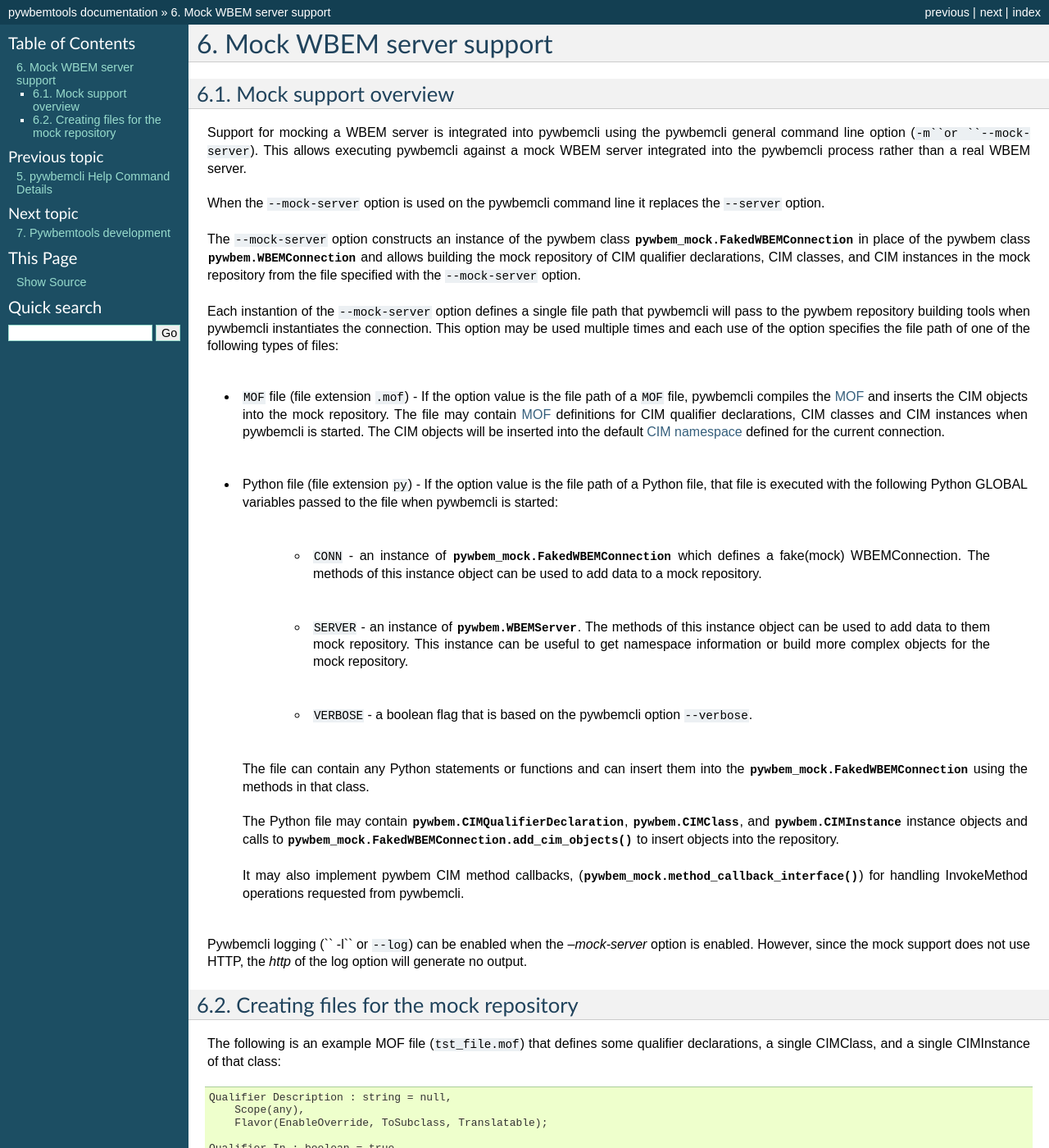
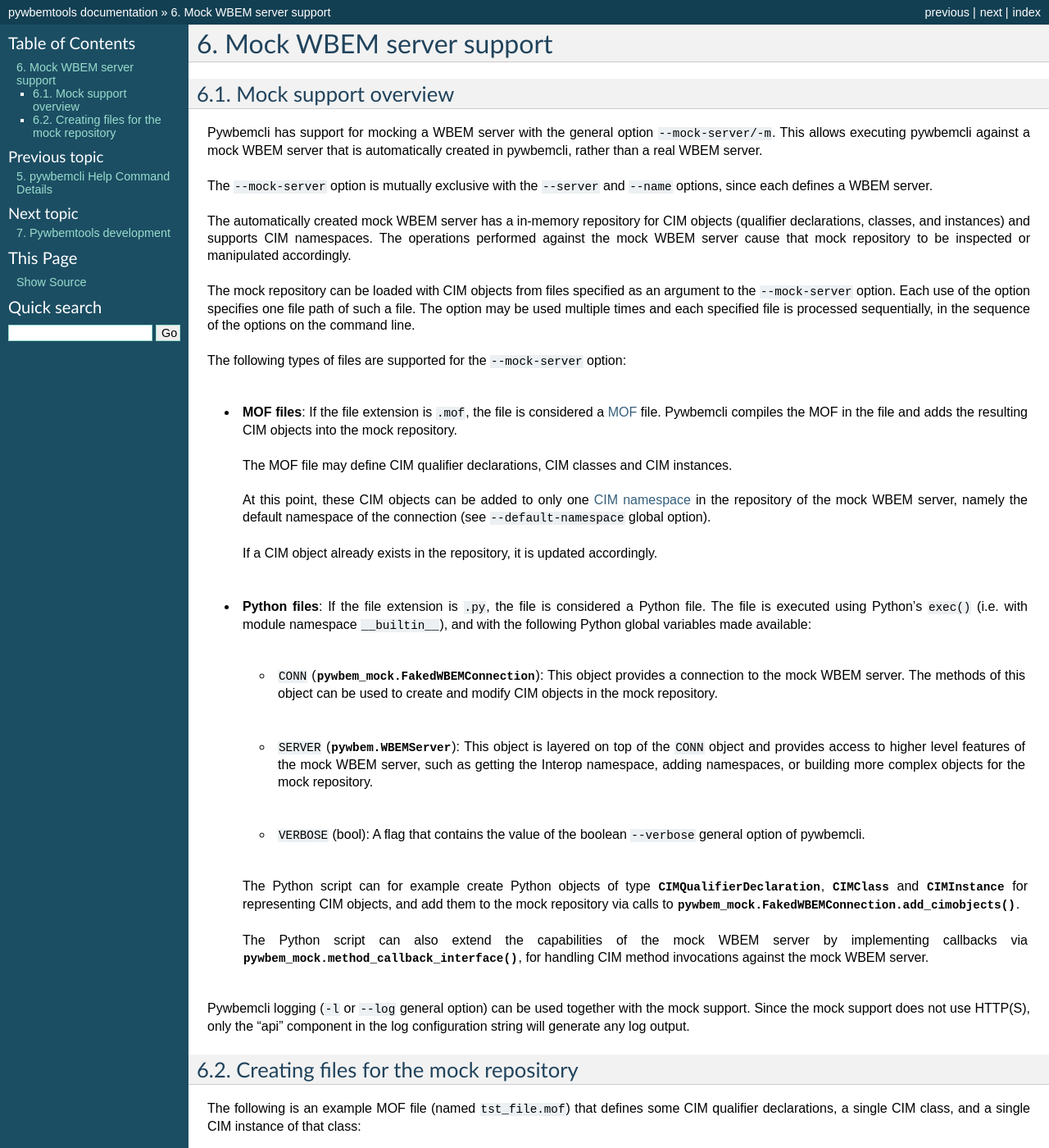
Before and after one commit to pywbem/pywbemtools, a Sphinx documentation site: the page built from docs/mock_support.rst, in a window 1280 px wide and 1400 px high. Shown: the whole window at 82% size. Built offline with Sphinx 7.4.7, drawn with Linux system fonts in a browser that asks for light colours; the version number could not be read and is left out; some of the changed text lies outside the part shown.

Commit message:
Docs: Improved Mock chapter
This update includes improvements from review, and fixes in formatting and links.
Also, the Python script example was updated to match the MOF file.

Signed-off-by: Andreas Maier <maiera@de.ibm.com>

```diff
--- a/docs/mock_support.rst
+++ b/docs/mock_support.rst
@@ -8,65 +8,74 @@
 Mock support overview
 ---------------------
 
-Support for mocking a WBEM server is integrated into pywbemcli using  the
-pywbemcli  general command line option (``-m``or ``--mock-server``).  This
-allows executing pywbemcli against a mock WBEM server integrated into the
-pywbemcli process rather than a real WBEM server.
+Pywbemcli has support for mocking a WBEM server with the general option
+``--mock-server/-m``. This allows executing pywbemcli against a mock
+WBEM server that is automatically created in pywbemcli, rather than a real
+WBEM server.
 
-When the ``--mock-server`` option is used on the pywbemcli command line it
-replaces the ``--server`` option.
+The ``--mock-server`` option is mutually exclusive with the ``--server`` and
+``--name`` options, since each defines a WBEM server.
 
-The ``--mock-server`` option constructs an instance of the pywbem class
-:class:`pywbem_mock.FakedWBEMConnection` in place of the pywbem class
-:class:`pywbem.WBEMConnection` and allows building the mock repository
-of CIM qualifier declarations, CIM classes, and CIM instances in the mock
-repository from the file specified with the ``--mock-server`` option.
+The automatically created mock WBEM server has a in-memory repository for
+CIM objects (qualifier declarations, classes, and instances) and supports
+CIM namespaces. The operations performed against the mock WBEM server cause
+that mock repository to be inspected or manipulated accordingly.
 
-Each instantion of the ``--mock-server`` option defines a single file path that
-pywbemcli will pass to the pywbem repository building tools when pywbemcli
-instantiates the connection. This option may be used multiple times and each
-use of the option specifies the file path of one of the following types of
-files:
+The mock repository can be loaded with CIM objects from files specified as
+an argument to the ``--mock-server`` option. Each use of the option specifies
+one file path of such a file. The option may be used multiple times and each
+specified file is processed sequentially, in the sequence of the options
+on the command line.
 
-* ``MOF`` file (file extension ``.mof``) - If the option value is the file path of
-  a ``MOF`` file, pywbemcli compiles the :term:`MOF` and inserts the CIM
-  objects into the mock repository. The file may contain :term:`MOF`
-  definitions for CIM qualifier declarations, CIM classes  and CIM instances
-  when pywbemcli is started.  The CIM objects will be inserted into the default
-  :term:`CIM namespace` defined for the current connection.
+The following types of files are supported for the ``--mock-server`` option:
 
-* Python file (file extension ``py``) - If the option value is the file path of
-  a Python file, that file is executed with the following Python GLOBAL
-  variables passed to the file when pywbemcli is started:
+* **MOF files**: If the file extension is ``.mof``, the file is considered a
+  :term:`MOF` file. Pywbemcli compiles the MOF in the file and adds the
+  resulting CIM objects into the mock repository.
 
-    * ``CONN`` - an instance of :class:`pywbem_mock.FakedWBEMConnection` which
-      defines a fake(mock) WBEMConnection. The methods of this instance
-      object can be used to add data to a mock repository.
+  The MOF file may define CIM qualifier declarations, CIM classes and CIM
+  instances.
 
-    * ``SERVER`` - an instance of :class:`pywbem.WBEMServer`. The
-      methods of this instance object can be used to add data to
-      them mock repository. This instance can be useful to get
-      namespace information or build more complex objects
-      for the mock repository.
+  At this point, these CIM objects can be added to only one
+  :term:`CIM namespace` in the repository of the mock WBEM server, namely the
+  default namespace of the connection (see ``--default-namespace`` global
+  option).
 
-    * ``VERBOSE`` - a boolean flag that is based on the pywbemcli option
-      ``--verbose``.
+  If a CIM object already exists in the repository, it is updated accordingly.
 
-  The file can contain any Python statements or functions and can insert them
-  into the :class:`pywbem_mock.FakedWBEMConnection` using the
-  methods in that class.
+* **Python files**: If the file extension is ``.py``, the file is considered
+  a Python file. The file is executed using Python's ``exec()`` (i.e. with
+  module namespace ``__builtin__``), and with the following Python global
+  variables made available:
 
-  The  Python file may contain :class:`pywbem.CIMQualifierDeclaration`,
-  :class:`pywbem.CIMClass`, and :class:`pywbem.CIMInstance` instance objects
-  and calls to :meth:`pywbem_mock.FakedWBEMConnection.add_cim_objects` to
-  insert objects into the repository.
+  * ``CONN`` (:class:`pywbem_mock.FakedWBEMConnection`):
+    This object provides a connection to the mock WBEM server. The methods
+    of this object can be used to create and modify CIM objects in the
+    mock repository.
 
-  It may also implement pywbem CIM method callbacks, (:meth:`pywbem_mock.method_callback_interface`)
-  for handling InvokeMethod operations requested from pywbemcli.
+  * ``SERVER`` (:class:`pywbem.WBEMServer`):
+    This object is layered on top of the ``CONN`` object and provides access
+    to higher level features of the mock WBEM server, such as getting the
+    Interop namespace, adding namespaces, or building more complex objects
+    for the mock repository.
 
-Pywbemcli logging (`` -l`` or ``--log``) can be enabled when the
-`--mock-server` option is enabled. However, since the mock support does not use
-HTTP, the `http`  of the log option will generate no output.
+  * ``VERBOSE`` (bool):
+    A flag that contains the value of the boolean ``--verbose`` general
+    option of pywbemcli.
+
+  The Python script can for example create Python objects of type
+  :class:`~pywbem.CIMQualifierDeclaration`, :class:`~pywbem.CIMClass` and
+  :class:`~pywbem.CIMInstance` for representing CIM objects, and add them to
+  the mock repository via calls to
+  :meth:`pywbem_mock.FakedWBEMConnection.add_cimobjects`.
+
+  The Python script can also extend the capabilities of the mock WBEM server
+  by implementing callbacks via :func:`pywbem_mock.method_callback_interface`,
+  for handling CIM method invocations against the mock WBEM server.
+
+Pywbemcli logging (``-l`` or ``--log`` general option) can be used together
+with the mock support. Since the mock support does not use HTTP(S), only the
+"api" component in the log configuration string will generate any log output.
 
 
 .. _`Creating files for the mock repository`:
@@ -74,11 +83,13 @@
 Creating files for the mock repository
 ---------------------------------------
 
-The following is an example  MOF file (``tst_file.mof``) that defines some
-qualifier declarations, a single CIMClass, and a single CIMInstance of that
-class:
+The following is an example MOF file (named ``tst_file.mof``) that defines some
+CIM qualifier declarations, a single CIM class, and a single CIM instance of
+that class:
 
 .. code-block:: text
+
+    # Define some qualifiers
 
     Qualifier Description : string = null,
         Scope(any),
@@ -96,113 +107,151 @@
         Scope(parameter),
         Flavor(DisableOverride, ToSubclass);
 
-     [Description ("Simple CIM Class")]
+    # Define a class
 
+       [Description ("Simple CIM Class")]
     class CIM_Foo {
-            [Key, Description ("This is key property.")]
+
+           [Key, Description("This is a key property")]
         string InstanceID;
 
-            [Description ("This is Uint32 property.")]
+           [Description("This is a uint32 property")]
         uint32 IntegerProp;
 
-            [IN ( false ), OUT, Description("TestMethod Param")]
-          string OutputParam);
-
-            [ Description("Method with no Parameters") ]
-        uint32 DeleteNothing();
+           [Description("Method with one output parameter")]
+        uint32 TestMethod(
+               [In (false), Out, Description("Output parameter")]
+            string OutputParam;
+        );
     };
 
-    # define the instance of CIM_Foo in MOF
-    # NOTE that the alias $foo1 creates the instance name
+    # Define an instance of the class
+
     instance of CIM_Foo as $foo1 {
         InstanceID = "CIM_Foo1";
         IntegerProp = 1;
-        };
+    };
 
-The pywbemcli command to insert these CIM objects into the mock repository
-(where the file containing the above MOF is ``tst_file.mof``)  and then to
-enumerate its CIM classes is::
+The pywbemcli command to use this MOF file for loading into a mock WBEM server,
+and then to enumerate its CIM class names is::
 
-    $ pywbemcli --mock-server tst_file.mof class enumerate
+    $ pywbemcli --mock-server tst_file.mof class enumerate --names-only
+    CIM_Foo
 
-           [Description ( "Simple CIM Class" )]
-        class CIM_Foo {
-
-              [Key ( true ),
-               Description ( "This is key property." )]
-           string InstanceID;
-
-              [Description ( "This is Uint32 property." )]
-           uint32 IntegerProp;
-
-              [Description ( "Method with in and out parameters" )]
-           uint32 Fuzzy(
-                 [IN ( true ),
-                  OUT ( true ),
-                  Description ( "Define data to be returned in output parameter" )]
-              string TestInOutParameter,
-                 [IN ( true ),
-                  OUT ( true ),
-                  Description ( "Test of ref in/out parameter" )]
-              CIM_Foo REF TestRef,
-                 [IN ( false ),
-                  OUT ( true ),
-                  Description ( "Rtns method name if exists on input" )]
-              string OutputParam,
-                 [IN ( true ),
-                  Description ( "Defines return value if provided." )]
-              uint32 OutputRtnValue);
-
-              [Description ( "Method with no Parameters" )]
-           uint32 DeleteNothing();
-
-        };
-      $
-
-The following is Python code (in a file tst_file.py)) that will insert CIM
-objects defined using the pywbem APIs into the mock repository in the default
-namespace. If the ``--verbose`` general option is set on the pywbemcli command
-line, the global variable ``VERBOSE`` will be set True and the code below  will
-display the repository and test that the class is in the repository with
-GetClass:
+The following is Python code (in a file ``tst_file.py``) that will add the same
+CIM objects as in the MOF file to the mock repository using
+:meth:`~pywbem_mock.FakedWBEMConnection.add_cim_objects`. If the ``--verbose``
+general option is set on the pywbemcli command line, the mock repository will
+be displayed:
 
 .. code-block:: python
 
-    # CONN and VERBOSE are GLOBAL available to this code when executed in
-    # during pywbemcli startup
+    #!/usr/bin/env python
 
-    from pywbem import CIMQualifier, CIMClass, CIMProperty, CIMMethod
+    from pywbem import CIMQualifierDeclaration, CIMQualifier, CIMClass, \
+        CIMProperty, CIMMethod, CIMParameter, CIMInstance, CIMInstanceName, Uint32
 
-    def build_class():
-        """Builds and returns a single pywbem CIMClass: CIM_Foo"""
 
-        # Define the qualifier declarations for Key and Description
-        qkey = {'Key': CIMQualifier('Key', True)}
-        dkey = {'Description': CIMQualifier('Description', 'blah blah')}
+    def main():
 
-        # create the CIMClass with one property and two methods
-        c = CIMClass(
-            'CIM_Foo', qualifiers=dkey,
-            properties={'InstanceID':
-                        CIMProperty('InstanceID', None, qualifiers=qkey,
-                                    type='string', class_origin='CIM_Foo',
-                                    propagated=False)},
-            methods={'Delete': CIMMethod('Delete', 'uint32', qualifiers=dkey,
-                                         class_origin='CIM_Foo',
-                                         propagated=False),
-                     'Fuzzy': CIMMethod('Fuzzy', 'string', qualifiers=dkey,
-                                        class_origin='CIM_Foo',
-                                        propagated=False)})
-        # Add the objects to the repository
-        global CONN
-        CONN.add_cimobjects(c)
+        # Global variables made available by pywbemcli
+        global CONN, VERBOSE
 
-        # if verbose, show repository and test if class in repository
+        # Define some qualifier declarations
+        description_qd = CIMQualifierDeclaration(
+            'Description', type='string', value=None,
+            scopes=dict(ANY=True),
+            overridable=True, tosubclass=True, translatable=True)
+        in_qd = CIMQualifierDeclaration(
+            'In', type='boolean', value=True,
+            scopes=dict(PARAMETER=True),
+            overridable=False, tosubclass=True)
+        key_qd = CIMQualifierDeclaration(
+            'Key', type='boolean', value=False,
+            scopes=dict(PROPERTY=True, REFERENCE=True),
+            overridable=False, tosubclass=True)
+        out_qd = CIMQualifierDeclaration(
+            'Out', type='boolean', value=False,
+            scopes=dict(PARAMETER=True),
+            overridable=False, tosubclass=True)
+
+        # Define a class
+        foo_cl = CIMClass(
+            'CIM_Foo',
+            qualifiers=[
+                CIMQualifier('Description', 'Simple CIM Class'),
+            ],
+            properties=[
+                CIMProperty(
+                    'InstanceID', type='string', value=None,
+                    qualifiers=[
+                        CIMQualifier('Key', True),
+                        CIMQualifier('Description', 'This is a key property'),
+                    ],
+                    class_origin='CIM_Foo', propagated=False),
+                CIMProperty(
+                    'IntegerProp', type='uint32', value=None,
+                    qualifiers=[
+                        CIMQualifier('Key', True),
+                        CIMQualifier('Description', 'This is a uint32 property'),
+                    ],
+                    class_origin='CIM_Foo', propagated=False),
+            ],
+            methods=[
+                CIMMethod(
+                    'TestMethod', return_type='uint32',
+                    qualifiers=[
+                        CIMQualifier('Description',
+                                     'Method with one output parameter'),
+                    ],
+                    parameters=[
+                        CIMParameter(
+                            'OutputParam', type='string',
+                            qualifiers=[
+                                CIMQualifier('In', False),
+                                CIMQualifier('Out', True),
+                                CIMQualifier('Description', 'Output parameter'),
+                            ]),
+                    ],
+                    class_origin='CIM_Foo', propagated=False),
+            ]
+        )
+
+        # Define an instance of the class.
+        # Note: The mock repository does not add an instance path, so it must be
+        # prepared upfront.
+        foo1 = CIMInstance(
+            'CIM_Foo',
+            path=CIMInstanceName(
+                'CIM_Foo', keybindings=dict(InstanceID="CIM_Foo1")),
+            properties=[
+                CIMProperty('InstanceID', value="CIM_Foo1"),
+                CIMProperty('IntegerProp', value=Uint32(1)),
+            ])
+
+        # Add the CIM objects to the mock repository
+        CONN.add_cimobjects([
+            description_qd, in_qd, key_qd, out_qd,
+            foo_cl,
+            foo1,
+        ])
+
         if VERBOSE:
             CONN.display_repository()
-            CONN.GetClass('CIM_Foo')
-
-The pywbemcli command for a test using this mock data is::
 
 
-    $ pywbemcli --mock-server tst_file.mof.py class enumerate
+    if __name__ == '__builtin__':
+        main()
+
+As you can see, adding CIM objects with a MOF file is more compact, but of
+course the Python script can contain logic, and it provides for
+implementing CIM method calls via callbacks.
+
+It is possible to mix MOF files and Python scripts by specifying the
+``--mock-server`` option multiple times.
+
+The pywbemcli command to use this Python file for loading into a mock WBEM
+server, and then to enumerate its CIM class names is::
+
+    $ pywbemcli --mock-server tst_file.py class enumerate --names-only
+    CIM_Foo
```
